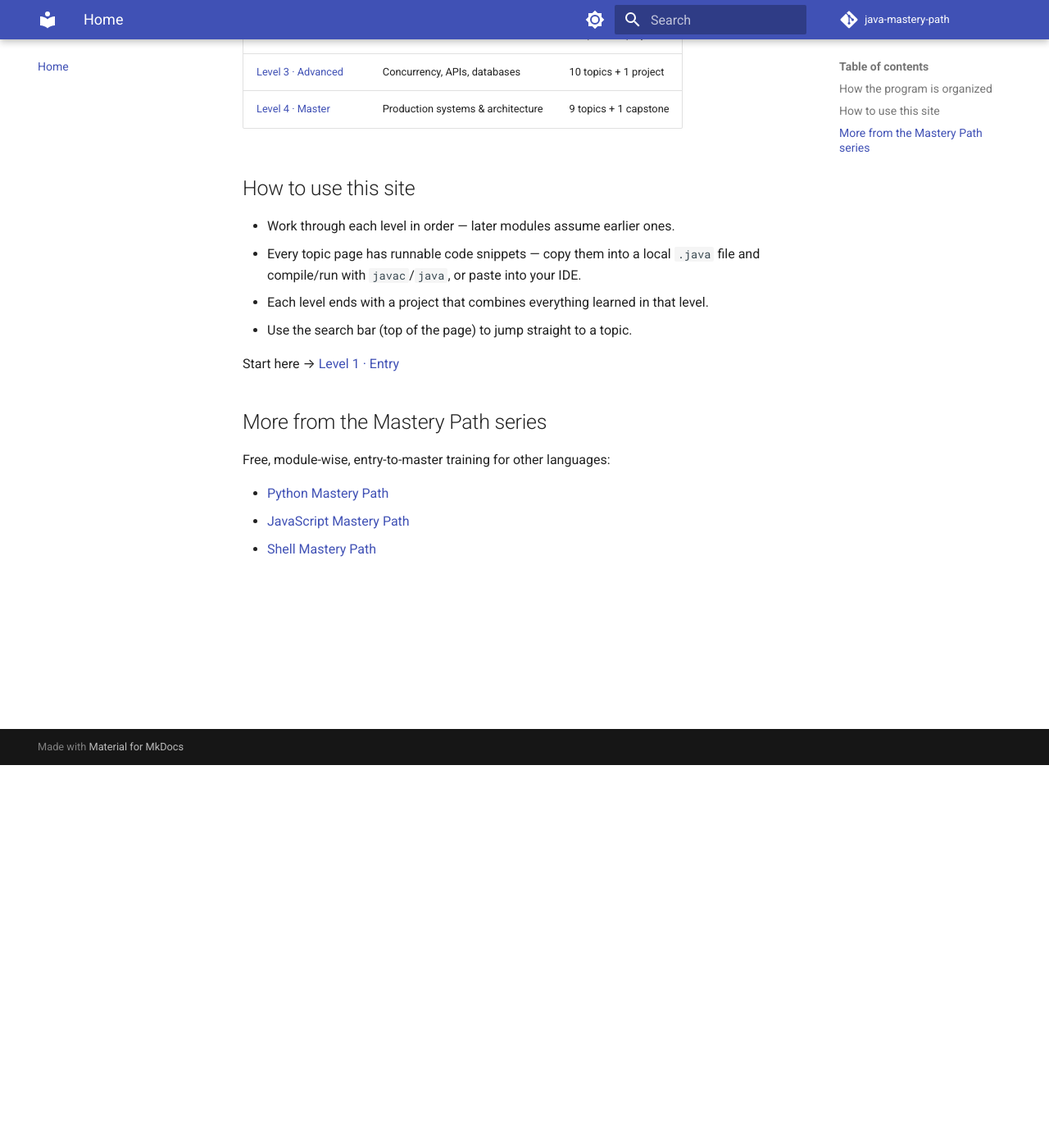
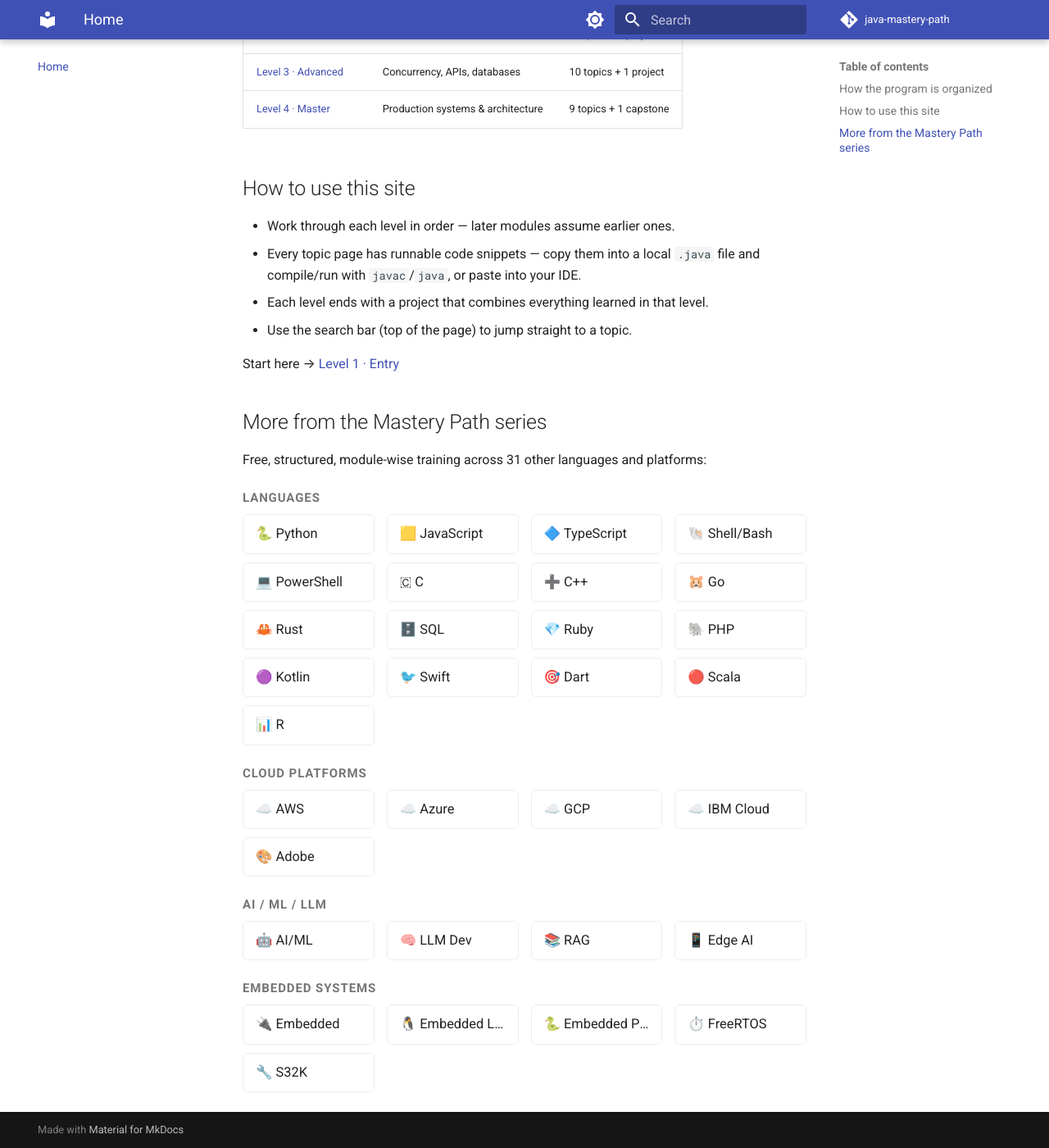
Before and after one commit to SIGILIPELLI/java-mastery-path, an MkDocs documentation site: the page built from docs/index.md, in a window 1280 px wide and 1400 px high, scrolled down 467 px. Shown: the whole window at 82% size. Built offline with MkDocs 1.6.1 and Material for MkDocs 9.7.7, drawn with Linux system fonts in a browser that asks for light colours; comment, search, counter and statistics services are not loaded.

Commit message:
Update cross-links: multi-column grid across all Mastery Path sites
Co-Authored-By: Claude Sonnet 5 <noreply@anthropic.com>

```diff
--- a/docs/index.md
+++ b/docs/index.md
@@ -26,8 +26,50 @@ Start here → [Level 1 · Entry](level-1/index.md)
 
 ## More from the Mastery Path series
 
-Free, module-wise, entry-to-master training for other languages:
+Free, structured, module-wise training across 31 other languages and platforms:
 
-- [Python Mastery Path](https://sigilipelli.github.io/python-mastery-path/)
-- [JavaScript Mastery Path](https://sigilipelli.github.io/javascript-mastery-path/)
-- [Shell Mastery Path](https://sigilipelli.github.io/shell-mastery-path/)
+<div class="mastery-grid-wrap">
+<p class="mastery-grid-category">Languages</p>
+<div class="mastery-grid">
+  <a href="https://sigilipelli.github.io/python-mastery-path/">🐍 Python</a>
+  <a href="https://sigilipelli.github.io/javascript-mastery-path/">🟨 JavaScript</a>
+  <a href="https://sigilipelli.github.io/typescript-mastery-path/">🔷 TypeScript</a>
+  <a href="https://sigilipelli.github.io/shell-mastery-path/">🐚 Shell/Bash</a>
+  <a href="https://sigilipelli.github.io/powershell-mastery-path/">💻 PowerShell</a>
+  <a href="https://sigilipelli.github.io/c-mastery-path/">🇨 C</a>
+  <a href="https://sigilipelli.github.io/cpp-mastery-path/">➕ C++</a>
+  <a href="https://sigilipelli.github.io/go-mastery-path/">🐹 Go</a>
+  <a href="https://sigilipelli.github.io/rust-mastery-path/">🦀 Rust</a>
+  <a href="https://sigilipelli.github.io/sql-mastery-path/">🗄️ SQL</a>
+  <a href="https://sigilipelli.github.io/ruby-mastery-path/">💎 Ruby</a>
+  <a href="https://sigilipelli.github.io/php-mastery-path/">🐘 PHP</a>
+  <a href="https://sigilipelli.github.io/kotlin-mastery-path/">🟣 Kotlin</a>
+  <a href="https://sigilipelli.github.io/swift-mastery-path/">🐦 Swift</a>
+  <a href="https://sigilipelli.github.io/dart-mastery-path/">🎯 Dart</a>
+  <a href="https://sigilipelli.github.io/scala-mastery-path/">🔴 Scala</a>
+  <a href="https://sigilipelli.github.io/r-mastery-path/">📊 R</a>
+</div>
+<p class="mastery-grid-category">Cloud Platforms</p>
+<div class="mastery-grid">
+  <a href="https://sigilipelli.github.io/aws-mastery-path/">☁️ AWS</a>
+  <a href="https://sigilipelli.github.io/azure-mastery-path/">☁️ Azure</a>
+  <a href="https://sigilipelli.github.io/gcp-mastery-path/">☁️ GCP</a>
+  <a href="https://sigilipelli.github.io/ibm-cloud-mastery-path/">☁️ IBM Cloud</a>
+  <a href="https://sigilipelli.github.io/adobe-mastery-path/">🎨 Adobe</a>
+</div>
+<p class="mastery-grid-category">AI / ML / LLM</p>
+<div class="mastery-grid">
+  <a href="https://sigilipelli.github.io/ai-ml-mastery-path/">🤖 AI/ML</a>
+  <a href="https://sigilipelli.github.io/llm-dev-mastery-path/">🧠 LLM Dev</a>
+  <a href="https://sigilipelli.github.io/rag-mastery-path/">📚 RAG</a>
+  <a href="https://sigilipelli.github.io/edge-ai-mastery-path/">📱 Edge AI</a>
+</div>
+<p class="mastery-grid-category">Embedded Systems</p>
+<div class="mastery-grid">
+  <a href="https://sigilipelli.github.io/embedded-mastery-path/">🔌 Embedded</a>
+  <a href="https://sigilipelli.github.io/embedded-linux-mastery-path/">🐧 Embedded Linux</a>
+  <a href="https://sigilipelli.github.io/embedded-python-mastery-path/">🐍 Embedded Python</a>
+  <a href="https://sigilipelli.github.io/freertos-mastery-path/">⏱️ FreeRTOS</a>
+  <a href="https://sigilipelli.github.io/s32k-mastery-path/">🔧 S32K</a>
+</div>
+</div>
--- a/docs/stylesheets/extra.css
+++ b/docs/stylesheets/extra.css
@@ -11,3 +11,40 @@
   background: var(--md-primary-fg-color);
   color: var(--md-primary-bg-color);
 }
+
+/* mastery-grid cross-link styles */
+.mastery-grid-category {
+  font-weight: 600;
+  margin-top: 1.1rem;
+  margin-bottom: 0.4rem;
+  font-size: 0.75rem;
+  text-transform: uppercase;
+  letter-spacing: 0.06em;
+  color: var(--md-default-fg-color--light);
+}
+
+.mastery-grid {
+  display: grid;
+  grid-template-columns: repeat(auto-fill, minmax(160px, 1fr));
+  gap: 0.5rem 0.75rem;
+  margin: 0 0 1rem;
+}
+
+.mastery-grid a {
+  display: block;
+  padding: 0.5rem 0.75rem;
+  border: 1px solid var(--md-default-fg-color--lightest);
+  border-radius: 0.3rem;
+  text-decoration: none !important;
+  color: var(--md-default-fg-color) !important;
+  font-size: 0.82rem;
+  white-space: nowrap;
+  overflow: hidden;
+  text-overflow: ellipsis;
+  transition: background-color 0.15s ease, border-color 0.15s ease;
+}
+
+.mastery-grid a:hover {
+  background-color: var(--md-accent-fg-color--transparent);
+  border-color: var(--md-accent-fg-color);
+}
```
